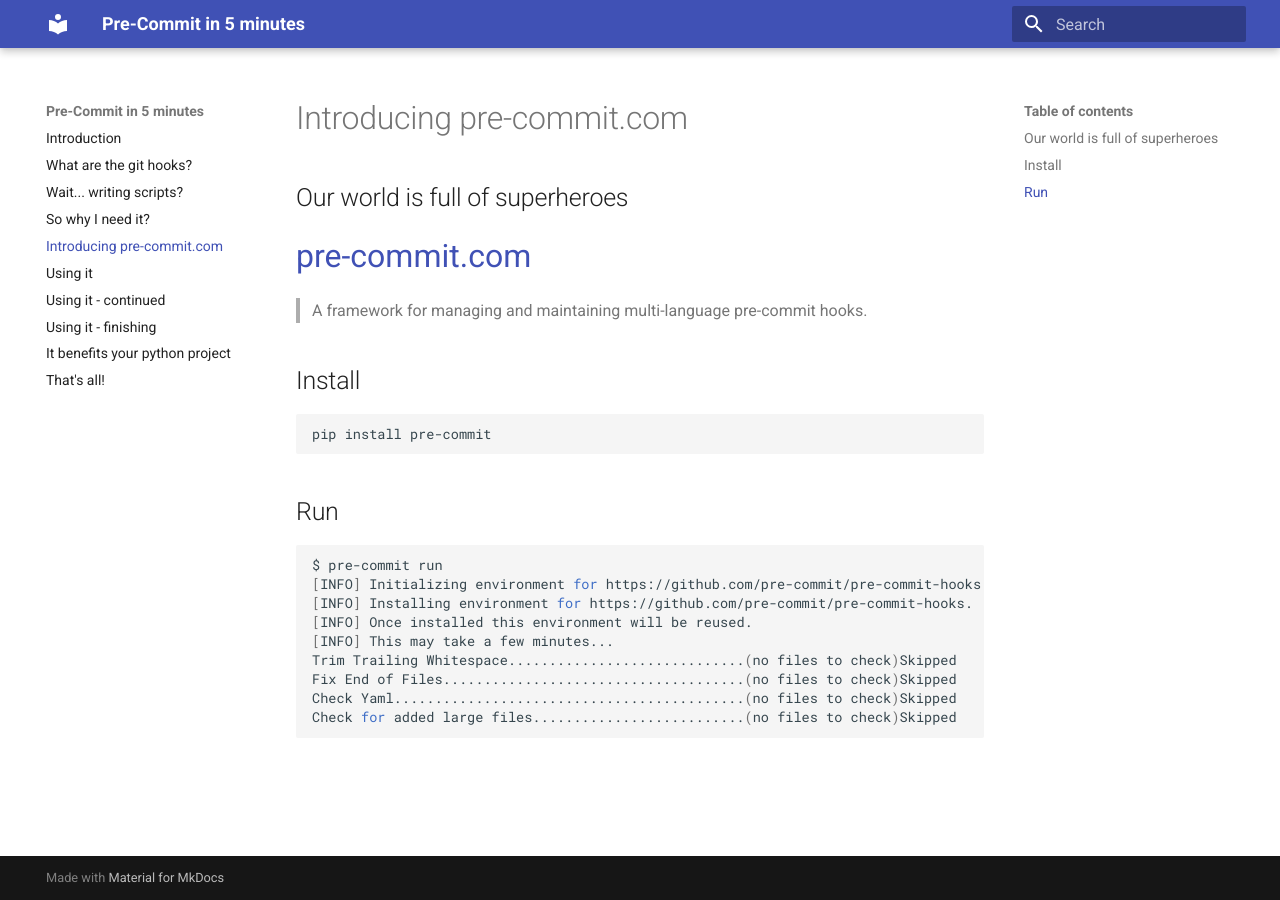
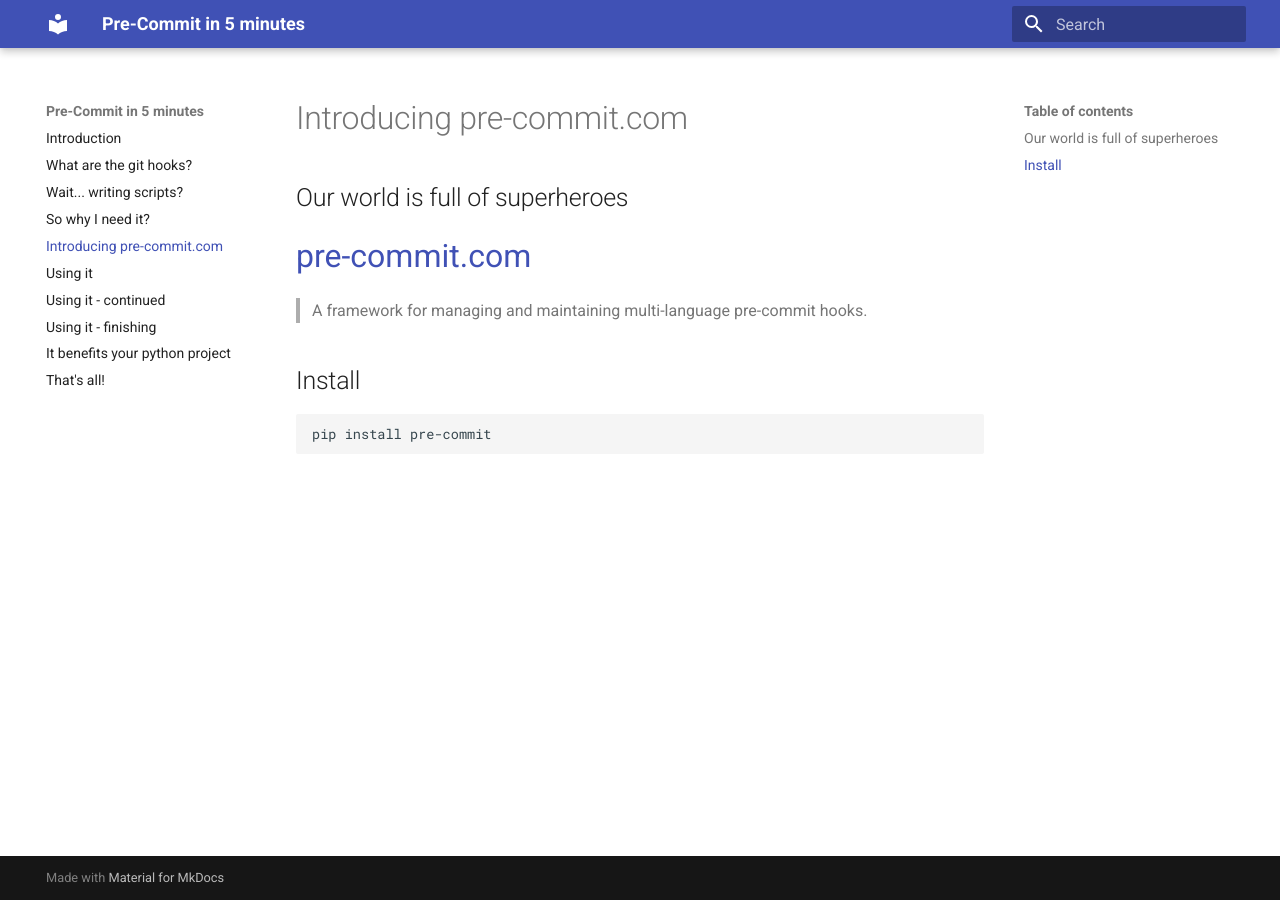
Before and after one commit to MichalMazurek/pre-commit-talk.mm-python.ninja, an MkDocs documentation site: the page built from docs/introducing-pre-commit-com.md, in a window 1280 px wide. Built offline with MkDocs 1.6.1 and Material for MkDocs 9.7.7, drawn with Linux system fonts in a browser that asks for light colours.

````diff
--- a/docs/introducing-pre-commit-com.md
+++ b/docs/introducing-pre-commit-com.md
@@ -9,17 +9,3 @@
 ```bash
 pip install pre-commit
 ```
-
-## Run
-
-```bash
-$ pre-commit run
-[INFO] Initializing environment for https://github.com/pre-commit/pre-commit-hooks.
-[INFO] Installing environment for https://github.com/pre-commit/pre-commit-hooks.
-[INFO] Once installed this environment will be reused.
-[INFO] This may take a few minutes...
-Trim Trailing Whitespace.............................(no files to check)Skipped
-Fix End of Files.....................................(no files to check)Skipped
-Check Yaml...........................................(no files to check)Skipped
-Check for added large files..........................(no files to check)Skipped
-```
````
Also changed, not shown: .travis-ci.yml (added, +23 -0 lines), README.md (+50 -0 lines), docs/using-it-2.md (+4 -4 lines), docs/using-it.md (+1 -0 lines).
